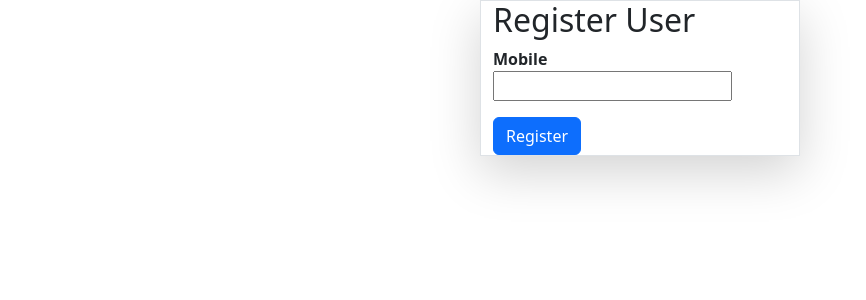
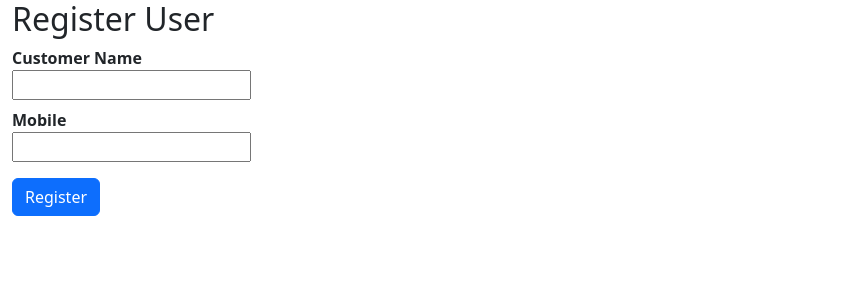
Before and after one commit to anurg/JS, a React (Create React App) app in the folder react-projects/shopping-react/: page / in a window 1280 px wide. Shown: the top 300 px of the page, without its empty margins (0-866 px from the left). Built offline with nearby package versions, Linux system fonts and the light colour scheme.

Commit message:
formik component demo

```diff
--- a/react-projects/shopping-react/src/components/form-demo/form-demo.jsx
+++ b/react-projects/shopping-react/src/components/form-demo/form-demo.jsx
@@ -1,5 +1,5 @@
 import { useState } from "react";
-import { useFormik } from "formik";
+import { useFormik, Formik, Form, Field, ErrorMessage } from "formik";
 import * as yup from "yup";
 
 // export function FormDemo() {
@@ -114,28 +114,61 @@ import * as yup from "yup";
 
 // form State Demo
 
+// export function FormDemo() {
+//     const formik = useFormik({
+//         initialValues: {
+//             Phone: ''
+//         },
+//         validationSchema: yup.object({
+//             Phone: yup.string().required("Phone No required.").matches(/\+91\d{10}/,"Invalid mobile Number")
+//         })
+//     })
+//     return (
+//         <div className="container-fluid border shadow-lg w-25">
+//             <form onSubmit={formik.handleSubmit}>
+//                 <h2>Register User</h2>
+//                 <dl>
+//                     <dt>Mobile</dt>
+//                     {/* <dd><input type="text" name="Phone" onBlur={formik.handleBlur} onChange={formik.handleChange} /></dd> */}
+//                     <dd><input type="text" name="Phone" {...formik.getFieldProps("Phone")} /></dd>
+//                     <dd className="text-danger">{formik.errors.Phone}</dd>
+//                 </dl>
+//                 <button className="btn btn-primary">Register</button>
+//             </form>
+
+//         </div>
+//     );
+// }
+
+// formik components Demo
 export function FormDemo() {
-    const formik = useFormik({
-        initialValues: {
-            Phone: ''
-        },
-        validationSchema: yup.object({
-            Phone: yup.string().required("Phone No required.").matches(/\+91\d{10}/,"Invalid mobile Number")
-        })
-    })
     return (
-        <div className="container-fluid border shadow-lg w-25">
-            <form onSubmit={formik.handleSubmit}>
-                <h2>Register User</h2>
-                <dl>
+        <div className="container-fluid">
+            <h2>Register User</h2>
+            <Formik
+            initialValues={{CustomerName: '',Phone: ''}}
+            validationSchema={yup.object({
+                CustomerName: yup.string().required("Customer Name Required!").min(4,"Min 4 characters") ,
+                Phone: yup.string().required("Phone no required").matches(/\+91\d{10}/,"Invalid Mobile")
+            })}
+            onSubmit={(values)=>{
+                JSON.stringify(values)
+            }}
+            >
+                <Form>
+                  <dl>
+                    <dt>Customer Name</dt>
+                    <dd> <Field type="text" name="CustomerName" /> </dd>
+                    <dd className="text-danger"> <ErrorMessage name="CustomerName" /></dd>
                     <dt>Mobile</dt>
-                    {/* <dd><input type="text" name="Phone" onBlur={formik.handleBlur} onChange={formik.handleChange} /></dd> */}
-                    <dd><input type="text" name="Phone" {...formik.getFieldProps("Phone")} /></dd>
-                    <dd className="text-danger">{formik.errors.Phone}</dd>
-                </dl>
-                <button className="btn btn-primary">Register</button>
-            </form>
+                    <dd><Field type="text" name="Phone" /></dd>
+                    <dd className="text-danger"><ErrorMessage name="Phone" /></dd>
+                  </dl>
+                  <button className="btn btn-primary">Register</button>
+                </Form>
+            </Formik>
+        </div>
+    )
+}
 
-        </div>
-    );
-}
+// Formik form State Validation Demo
```
